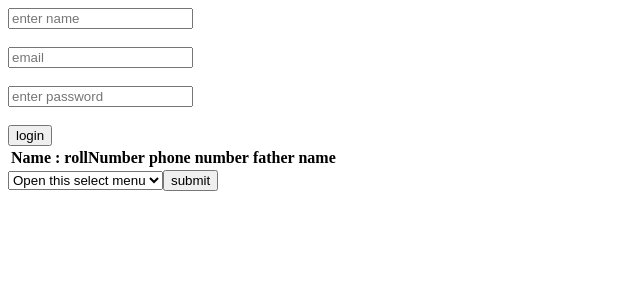
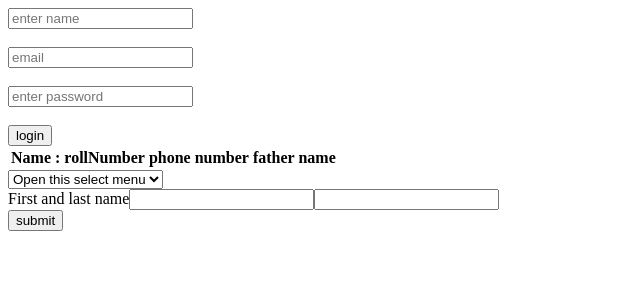
Before and after one commit to Luffyyyyyyyyyy/reactiveForm, an Angular app: page / in a window 1280 px wide. Shown: the top 300 px of the page, without its empty margins (0-640 px from the left). Built offline with nearby package versions, Linux system fonts and the light colour scheme.

Commit message:
username

```diff
--- a/src/app/app.component.html
+++ b/src/app/app.component.html
@@ -26,5 +26,10 @@
   <option value="2">Two</option>
   <option value="3">Three</option>
 </select>
+<div class="input-group">
+  <span class="input-group-text">First and last name</span>
+  <input type="text" aria-label="First name" class="form-control">
+  <input type="text" aria-label="Last name" class="form-control">
+</div>
   <button>submit</button>
 </div>
```
